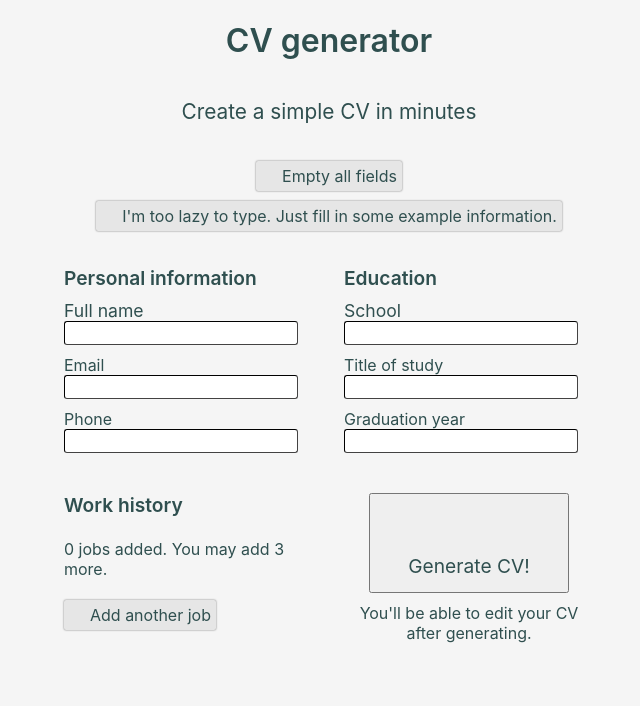
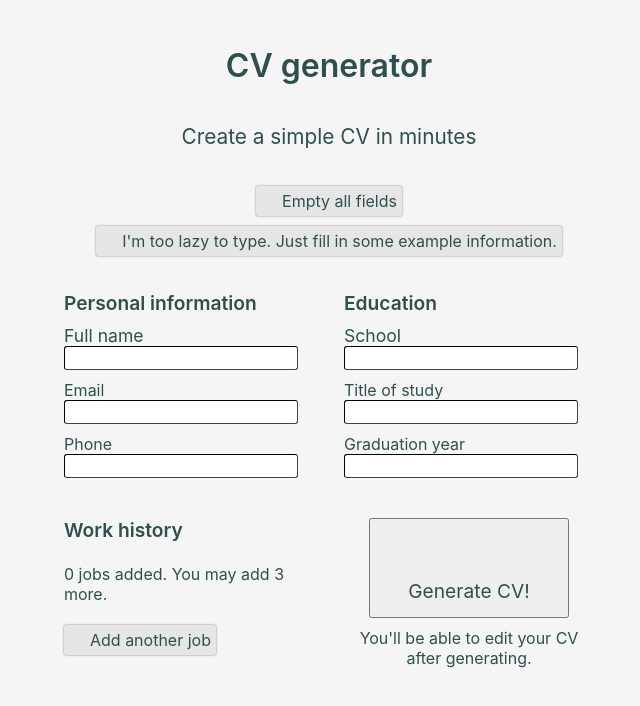
Before and after one commit to arwin4/cv, a React (Vite) app: page / in a window 1280 px wide. Shown: the top 706 px of the page, without its empty margins (311-951 px from the left). Built offline with nearby package versions, Linux system fonts and the light colour scheme; some icons are missing; the HTML template or start-up script is replaced by a standard one; a web font is replaced by a local one.

Commit message:
Improve page margins

```diff
--- a/src/App.css
+++ b/src/App.css
@@ -1,8 +1,7 @@
 body {
   display: flex;
   justify-content: center;
-  margin: 0;
-  height: 100vh;
+  margin: 25px 0;
 
   color: darkslategray;
   background-color: whitesmoke;
```
